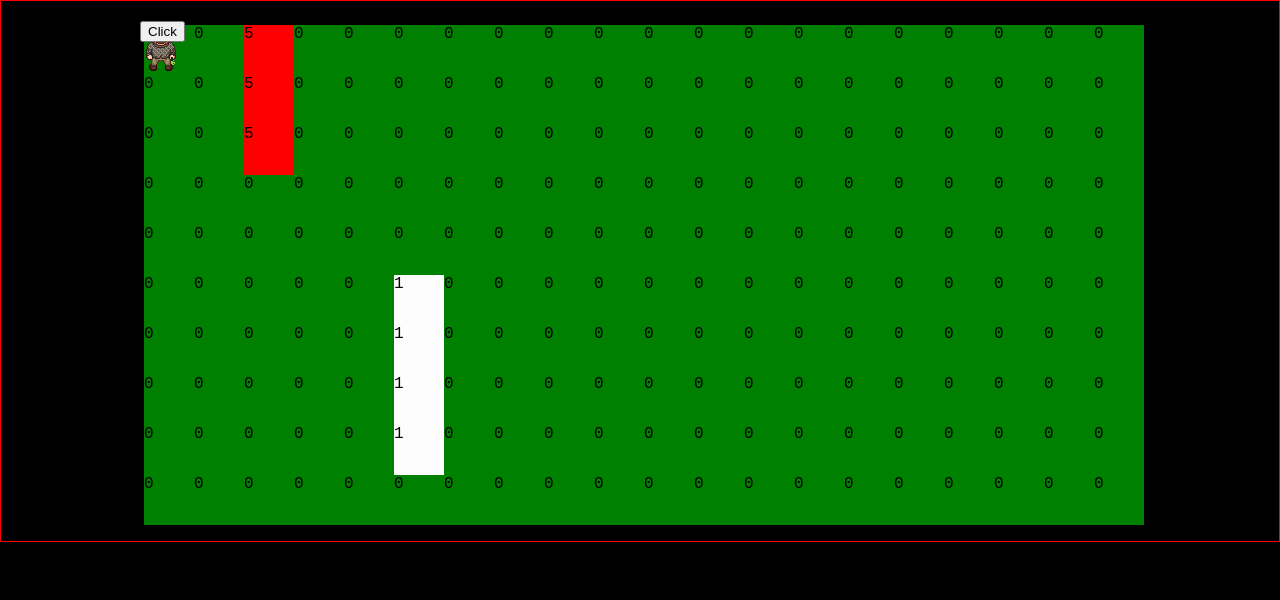
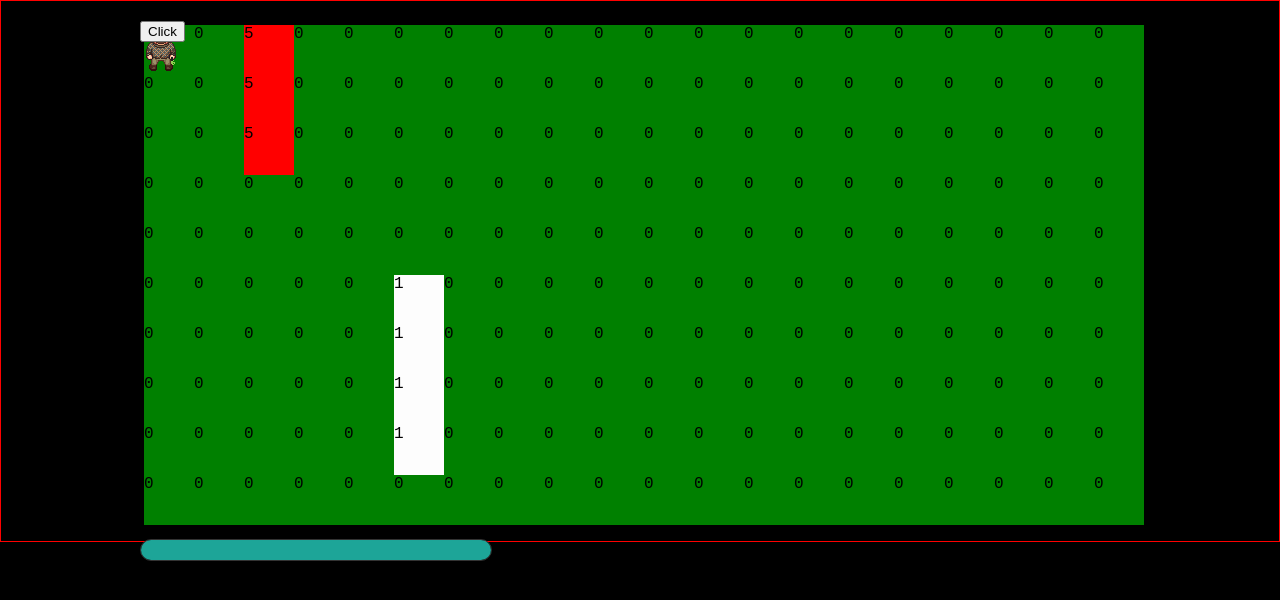
Before and after one commit to gregpalace/Talisman, a React app: page / in a window 1280 px wide. Shown: the top 600 px of the page. Built offline with nearby package versions, Linux system fonts and the light colour scheme.

Commit message:
Healthbar UI

```diff
--- /dev/null
+++ b/src/client/components/hud/Filler.tsx
@@ -0,0 +1,11 @@
+import React from 'react';
+
+interface IFiller {
+  percentage: number | null;
+}
+
+const Filler = (props: IFiller) => {
+  return <div className='filler' style={{ width: `${props.percentage}%` }} />;
+};
+
+export default Filler;
--- a/src/client/components/hud/healthBar.tsx
+++ b/src/client/components/hud/healthBar.tsx
@@ -0,0 +1,19 @@
+import React from 'react';
+
+import Filler from './Filler';
+
+import '../../../stylesheets/HUD-Styles/healthBar.scss';
+
+interface IHealth {
+  percentage: number | null;
+}
+
+const HealthBar = (props: IHealth) => {
+  return (
+    <div className='health-bar'>
+      <Filler percentage={props.percentage} />
+    </div>
+  );
+};
+
+export default HealthBar;
--- a/src/client/containers/World.tsx
+++ b/src/client/containers/World.tsx
@@ -3,6 +3,7 @@ import { connect } from 'react-redux';
 
 import Map from '../components/Map';
 import Player from '../components/Player';
+import HealthBar from '../components/hud/healthBar';
 import { tiles } from '../../data/maps/1/map1';
 import store from '../../store';
 
@@ -28,6 +29,7 @@ const mapStateToProps = (state: IState) => {
   return {
     position: state.player.position,
     tiles: state.map.tiles,
+    percentage: state.player.hp,
   };
 };
 
@@ -37,7 +39,7 @@ interface IWorldProps {
   tiles: number[];
 }
 
-const World: React.FC<IWorldProps> = () => {
+const World: React.FC<IWorldProps> = (props: any) => {
   store.dispatch({
     type: 'ADD_TILES',
     payload: {
@@ -55,6 +57,7 @@ const World: React.FC<IWorldProps> = () => {
     >
       <Map />
       <Player />
+      <HealthBar percentage={props.percentage} />
     </div>
   );
 };
--- /dev/null
+++ b/src/stylesheets/HUD-Styles/healthBar.scss
@@ -0,0 +1,13 @@
+.health-bar {
+  position: relative;
+  height: 20px;
+  width: 350px;
+  border-radius: 50px;
+  border: 1px solid #333;
+  .filler {
+    background: #1da598;
+    height: 100%;
+    border-radius: inherit;
+    transition: width 0.2s ease-in;
+  }
+}
--- a/src/stylesheets/HUD-Styles/playerInventory.scss
+++ b/src/stylesheets/HUD-Styles/playerInventory.scss
@@ -19,6 +19,7 @@ li {
   display: flex;
   flex-direction: column;
   justify-content: flex-end;
+  height: inherit;
   .items {
     flex-wrap: wrap;
     align-content: flex-end;
```
